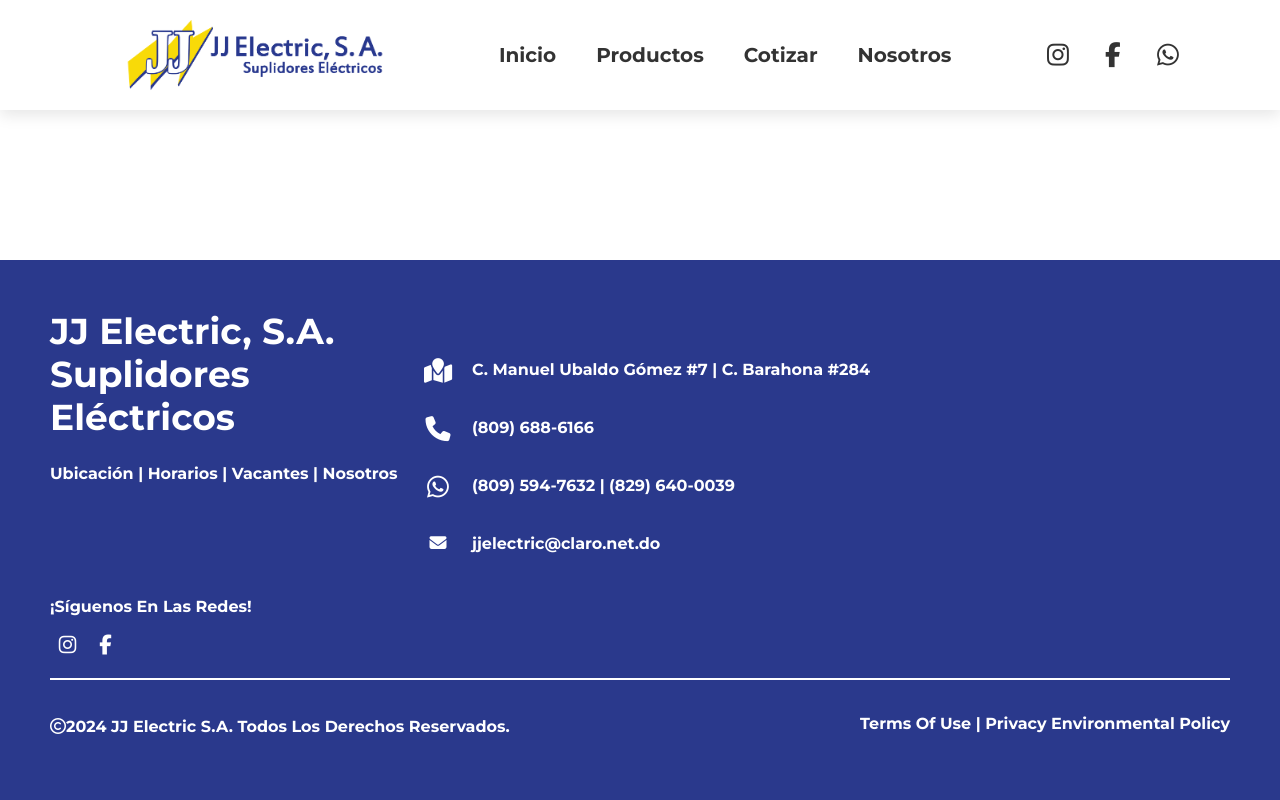
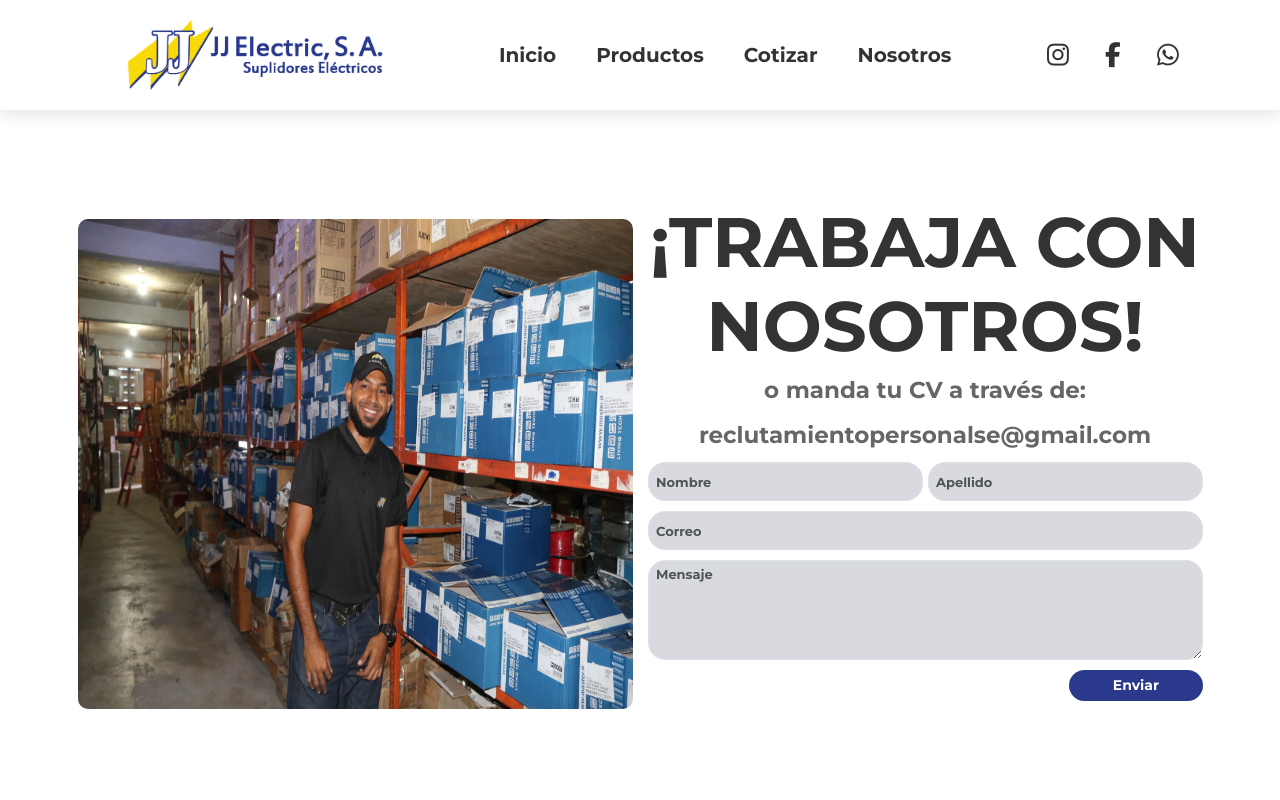
Before and after one commit to softspacex/JJElectricVue, a Vue app: page /vacantes in a window 1280 px wide. Shown: the top 800 px of the page. Built offline with nearby package versions, Linux system fonts and the light colour scheme.

Commit message:
Subiendo vacante page

```diff
--- a/src/components/TheFooter.vue
+++ b/src/components/TheFooter.vue
@@ -4,11 +4,11 @@
       <h3>JJ <span>Electric, S.A. Suplidores Eléctricos</span></h3>
 
       <nav class="footer-links">
-        <RouterLink to="/">Ubicación  </RouterLink>
+        <RouterLink to="/">Ubicación </RouterLink>
         |
         <RouterLink to="/">Horarios </RouterLink>
         |
-        <RouterLink to="/">Vacantes </RouterLink>
+        <RouterLink to="/vacantes">Vacantes </RouterLink>
         |
         <RouterLink to="/sobrenosotros">Nosotros</RouterLink>
       </nav>
--- a/src/views/Cotizar.vue
+++ b/src/views/Cotizar.vue
@@ -170,6 +170,9 @@
   color: white;
   border-radius: 2rem;
 }
+.btn-send:hover {
+  background: var(--light-yellow);
+}
 .text-info {
   font-size: 25px;
   color: var(--dark-blue) !important;
--- a/src/views/Vacantes.vue
+++ b/src/views/Vacantes.vue
@@ -1,5 +1,75 @@
 <template>
   <default-layout></default-layout>
+
+  <article>
+    <form
+      action="https://formspree.io/f/mvoedeeg"
+      method="POST"
+      target="_blank"
+    >
+      <div class="container text-center vacante-body">
+        <div class="row">
+          <div class="col-12 col-md-6">
+            <img src="/vacante.jpeg" class="img-fluid vacante-img" alt="..." />
+          </div>
+          <div class="col-12 col-md-6">
+            <div class="vacante-text">
+              <h2 class="vacante-title text-uppercase">
+                ¡Trabaja con <br />
+                nosotros!
+              </h2>
+              <p class="vacante-paraf text-lowercase">
+                o manda tu <span class="text-uppercase">CV</span> a través de:
+              </p>
+              <p class="vacante-paraf text-lowercase">
+                reclutamientopersonalse@gmail.com
+              </p>
+              <div class="d-flex flex-column flex-md-row">
+                <div class="mb-3 flex-grow-1 me-md-2">
+                  <input
+                    type="text"
+                    class="form-control vacante-input"
+                    placeholder="Nombre"
+                    name="Nombre"
+                  />
+                </div>
+                <div class="mb-3 flex-grow-1">
+                  <input
+                    type="text"
+                    class="form-control vacante-input"
+                    placeholder="Apellido"
+                    name="Apellido"
+                  />
+                </div>
+              </div>
+
+              <div class="mb-3">
+                <input
+                  type="email"
+                  class="form-control vacante-input-email"
+                  id="exampleFormControlInput1"
+                  placeholder="Correo"
+                  name="Correo"
+                />
+              </div>
+              <div class="mb-3">
+                <textarea
+                  class="form-control vacante-input-textarea"
+                  id="exampleFormControlTextarea1"
+                  rows="3"
+                  placeholder="Mensaje"
+                  name="Mensaje"
+                ></textarea>
+              </div>
+              <div class="col-auto button-container">
+                <button type="submit" class="btn mb-3 btn-send">Enviar</button>
+              </div>
+            </div>
+          </div>
+        </div>
+      </div>
+    </form>
+  </article>
 
   <article>
     <the-footer></the-footer>
@@ -10,3 +80,61 @@
 import DefaultLayout from "../layouts/DefaultLayout.vue";
 import TheFooter from "../components/TheFooter.vue";
 </script>
+
+<style scoped>
+.vacante-body {
+  margin-top: 200px;
+}
+.vacante-img {
+  border-radius: 10px;
+  margin-top: 19px;
+  height: 490px;
+}
+.vacante-text {
+  font-size: 30px;
+}
+.vacante-title {
+  color: var(--dark-grey);
+  font-size: 70px;
+}
+.vacante-paraf {
+  color: var(--middle-grey);
+  font-size: 23px;
+}
+.vacante-input {
+  width: 100%;
+  height: 39px;
+  font-size: 13px;
+  border-radius: 17px;
+  color: var(--middle-grey);
+  background: var(--light-grey);
+}
+.vacante-input-email {
+  height: 39px;
+  font-size: 13px;
+  border-radius: 17px;
+  color: var(--middle-grey);
+  background: var(--light-grey);
+}
+.vacante-input-textarea {
+  height: 100px;
+  font-size: 13px;
+  border-radius: 17px;
+  color: var(--middle-grey);
+  background: var(--light-grey);
+}
+.button-container {
+  display: flex;
+  justify-content: flex-end;
+}
+.btn-send {
+  font-size: 14px;
+  width: 24%;
+  background: var(--dark-blue);
+  color: white;
+  border-radius: 2rem;
+}
+.btn-send:hover {
+  background: var(--light-yellow);
+}
+</style>
```
Also changed, not shown: public/vacante.jpeg (added).
